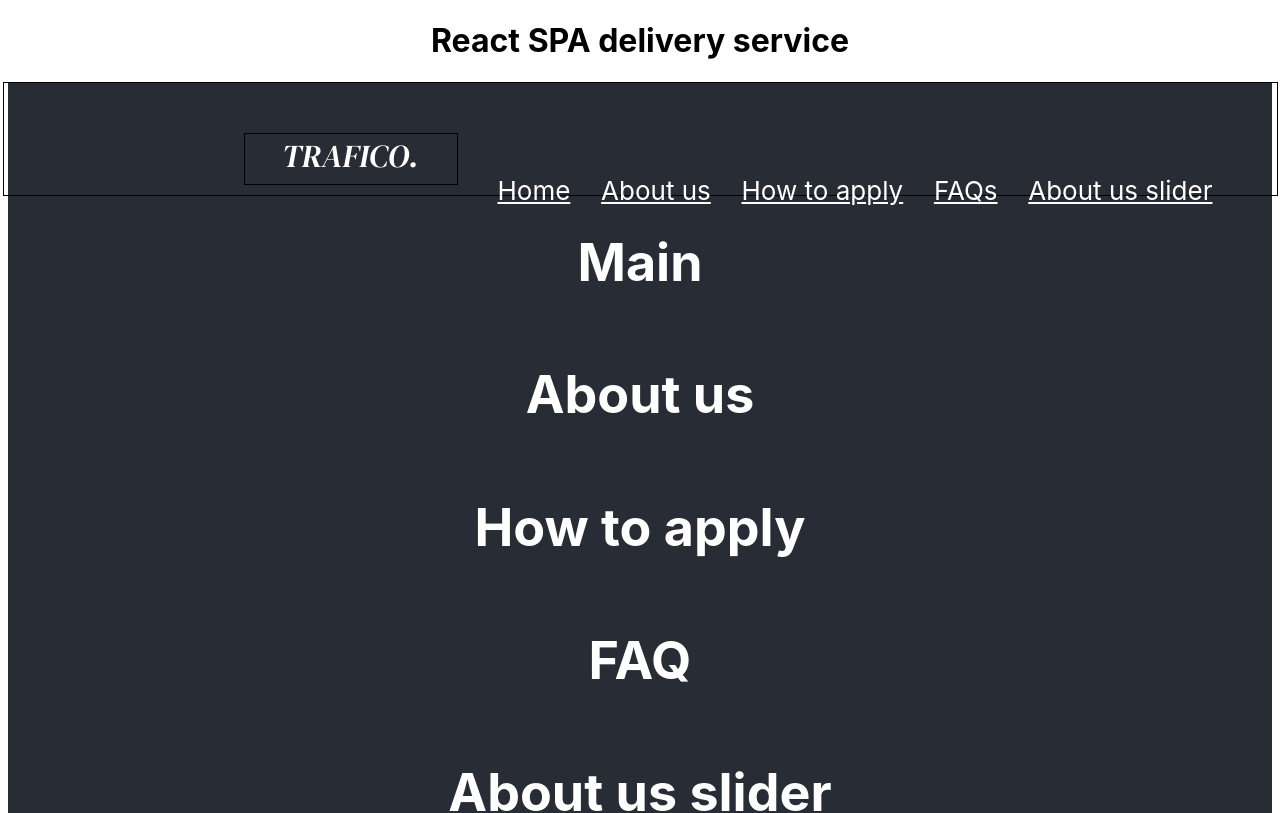
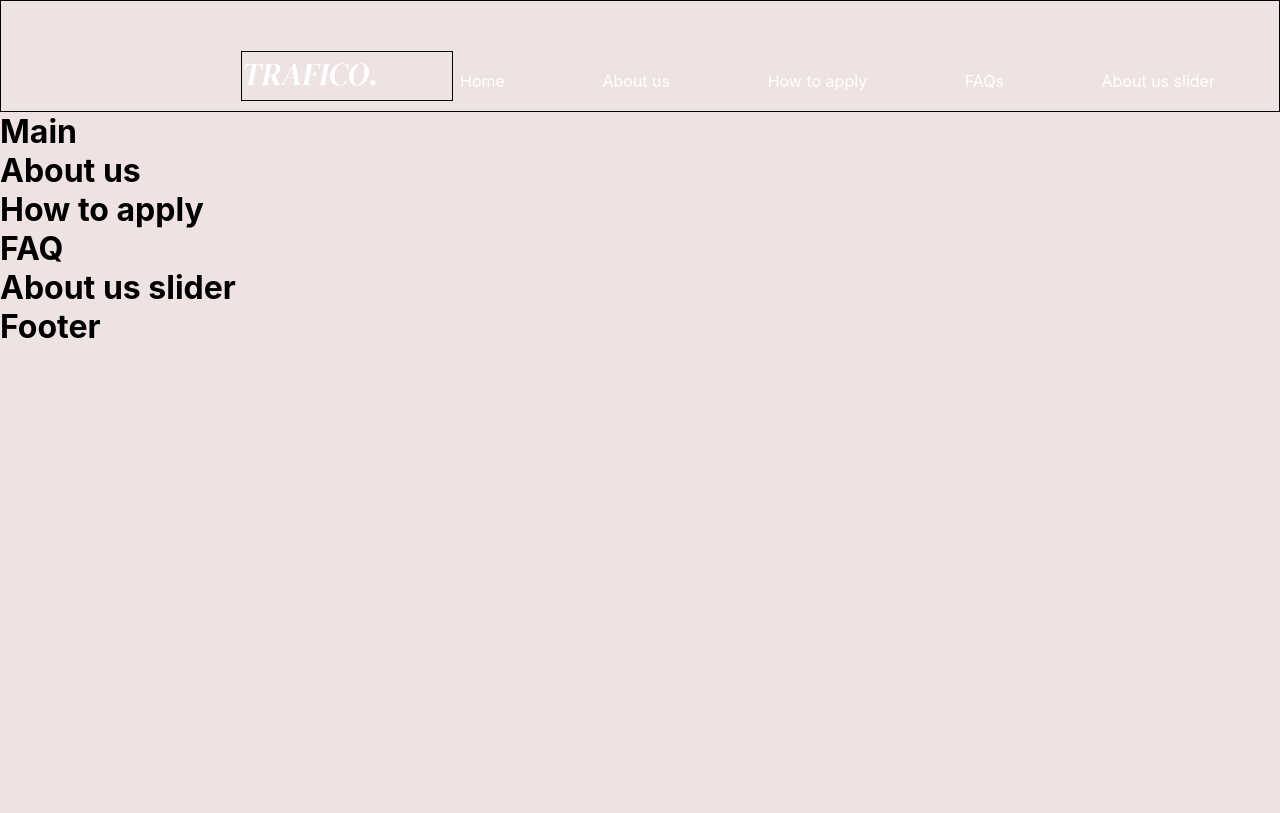
Before and after one commit to AlyonaYAV/react-spa-delivery, a React (Create React App) app: page / in a window 1280 px wide. Shown: the top 813 px of the page. Built offline with nearby package versions, Linux system fonts and the light colour scheme.

Commit message:
HTML Element was removed in App component. Its CSS has been changed

```diff
--- a/src/App.css
+++ b/src/App.css
@@ -1,38 +1,42 @@
-.App {
-  text-align: center;
+*{
+  box-sizing: border-box;
+  margin: 0;
+  padding: 0;
+  scroll-behavior: smooth;
 }
 
-.App-logo {
-  height: 40vmin;
-  pointer-events: none;
+body{
+  background: var(--bg-color);
 }
-
-@media (prefers-reduced-motion: no-preference) {
-  .App-logo {
-    animation: App-logo-spin infinite 20s linear;
+a{
+  color: unset;
+  text-decoration: none;
+}
+.gradient-text{
+  background: var(--text-color);
+  background-clip: text;
+  -webkit-background-clip: text;
+  -webkit-text-fill-color: transparent;
+}
+.section-margin{
+  margin: 4rem 6rem;
+}
+.section-padding{
+  padding: 4rem 6rem;
+}
+@media screen and (max-width: 800px) {
+  .section-margin{
+    margin: 4rem;
+  }
+  .section-padding{
+    padding: 4rem;
   }
 }
-
-.App-header {
-  background-color: #282c34;
-  min-height: 100vh;
-  display: flex;
-  flex-direction: column;
-  align-items: center;
-  justify-content: center;
-  font-size: calc(10px + 2vmin);
-  color: white;
-}
-
-.App-link {
-  color: #61dafb;
-}
-
-@keyframes App-logo-spin {
-  from {
-    transform: rotate(0deg);
+@media screen and (max-width: 480px) {
+  .section-margin{
+    margin: 4rem 2rem;
   }
-  to {
-    transform: rotate(360deg);
+  .section-padding{
+    padding: 4rem 2rem;
   }
 }
--- a/src/App.js
+++ b/src/App.js
@@ -5,7 +5,6 @@ import { Navbar } from './components';
 function App() {
   return (
     <div className="App">
-      <h1>React SPA delivery service</h1>
       <header className="App-header">
         <Header>
           <Navbar />
```
